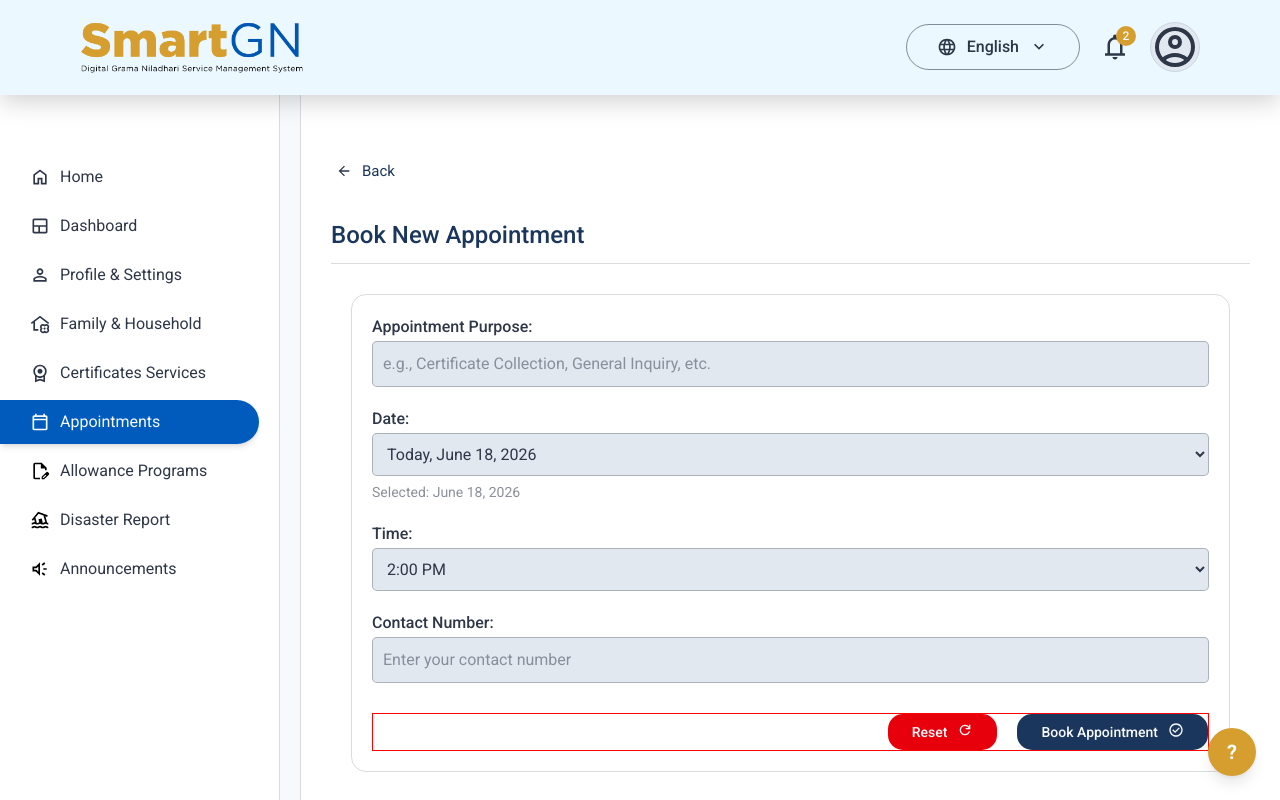
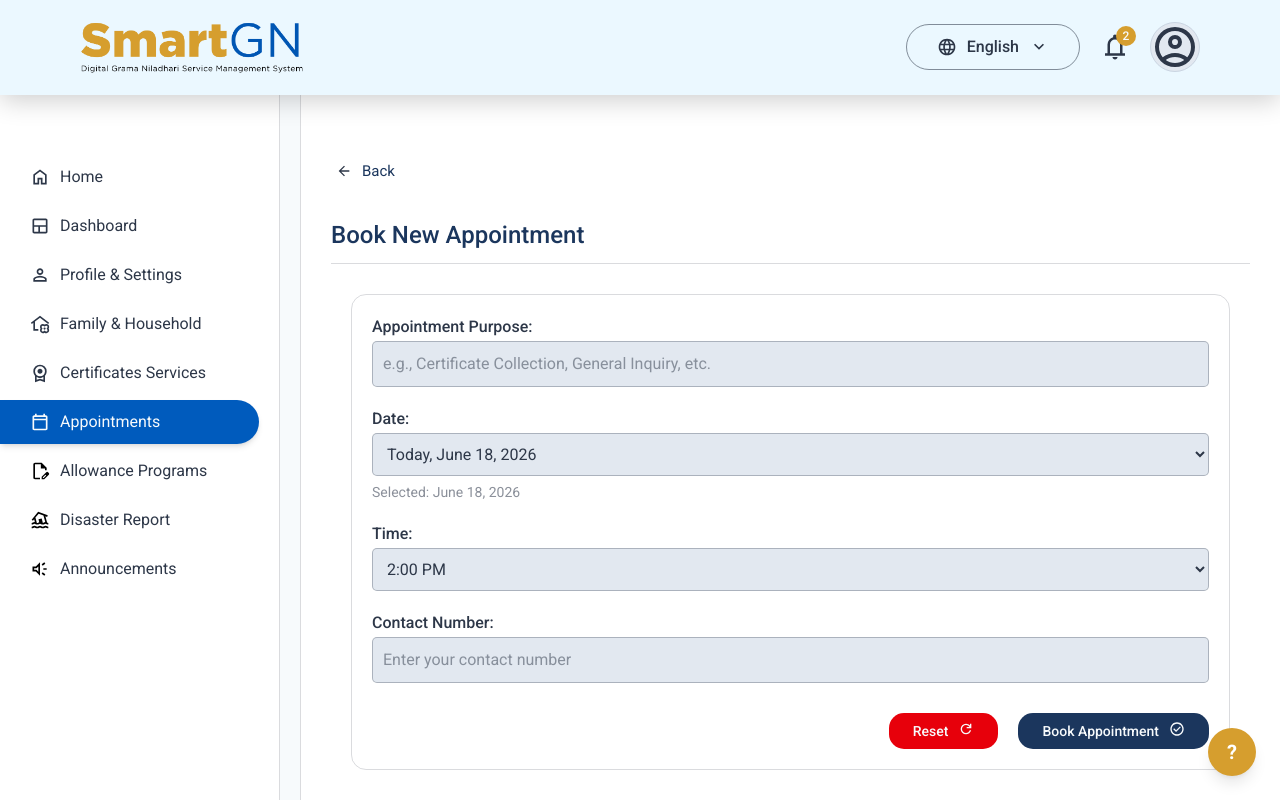
Before and after one commit to Mogith-Code/SmartGN-Digital-GN-Service-Management-System, a React (Vite) app in the folder SmartGN/: page /RAppointment/BookingForm in a window 1280 px wide. Shown: the top 800 px of the page. Built offline with nearby package versions, Linux system fonts and the light colour scheme.

Commit message:
Update booking form

```diff
--- a/SmartGN/src/Components/AppointmentsPage/BookingForm.jsx
+++ b/SmartGN/src/Components/AppointmentsPage/BookingForm.jsx
@@ -285,7 +285,7 @@ function BookingForm() {
               {/* ============================================================ */}
               {/* ACTION BUTTONS - Reset & Submit */}
               {/* ============================================================ */}
-              <div className="flex justify-end gap-[20px] mt-[10px] border border-[red]">
+              <div className="flex justify-end gap-[20px] mt-[10px]">
                 {/* Reset Button */}
                 <button
                   type="button"
```
